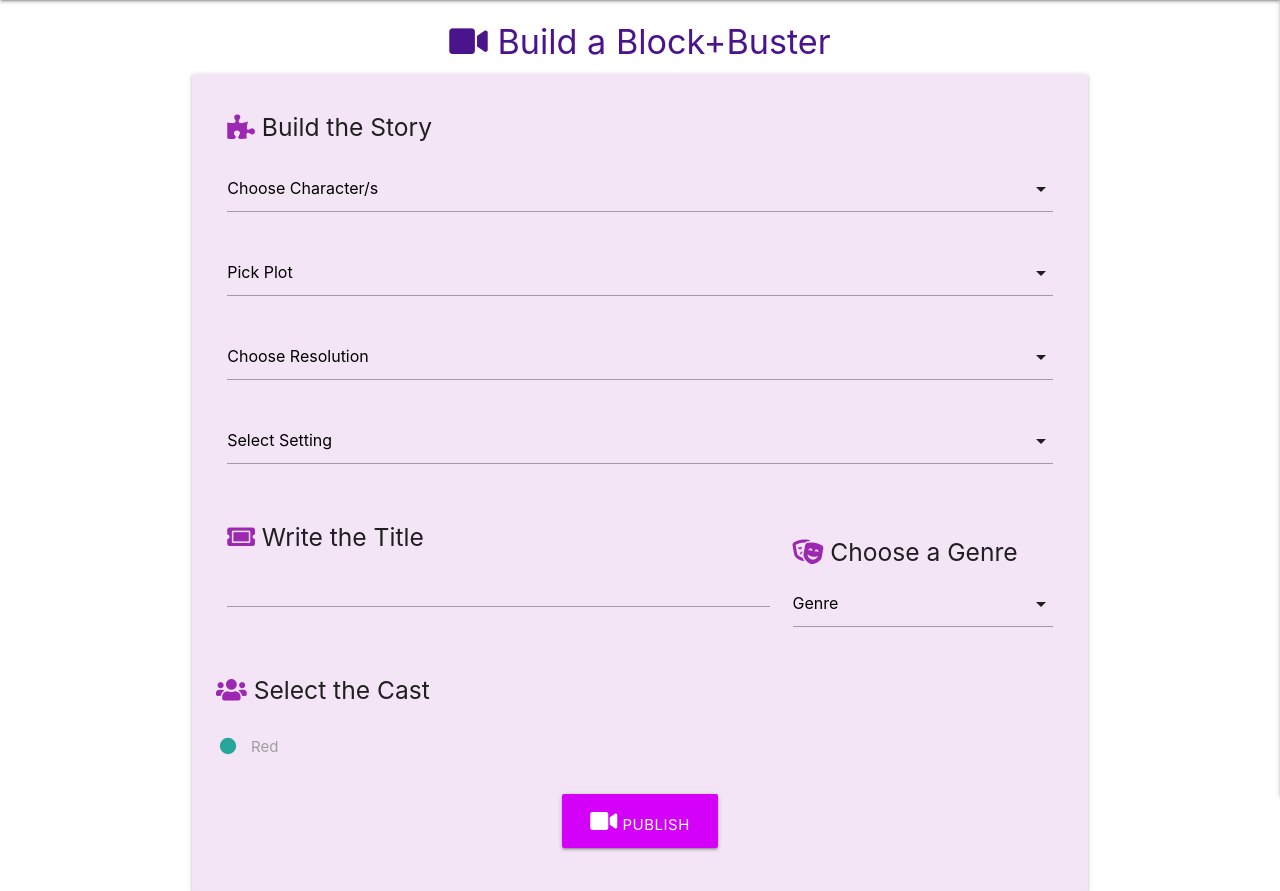
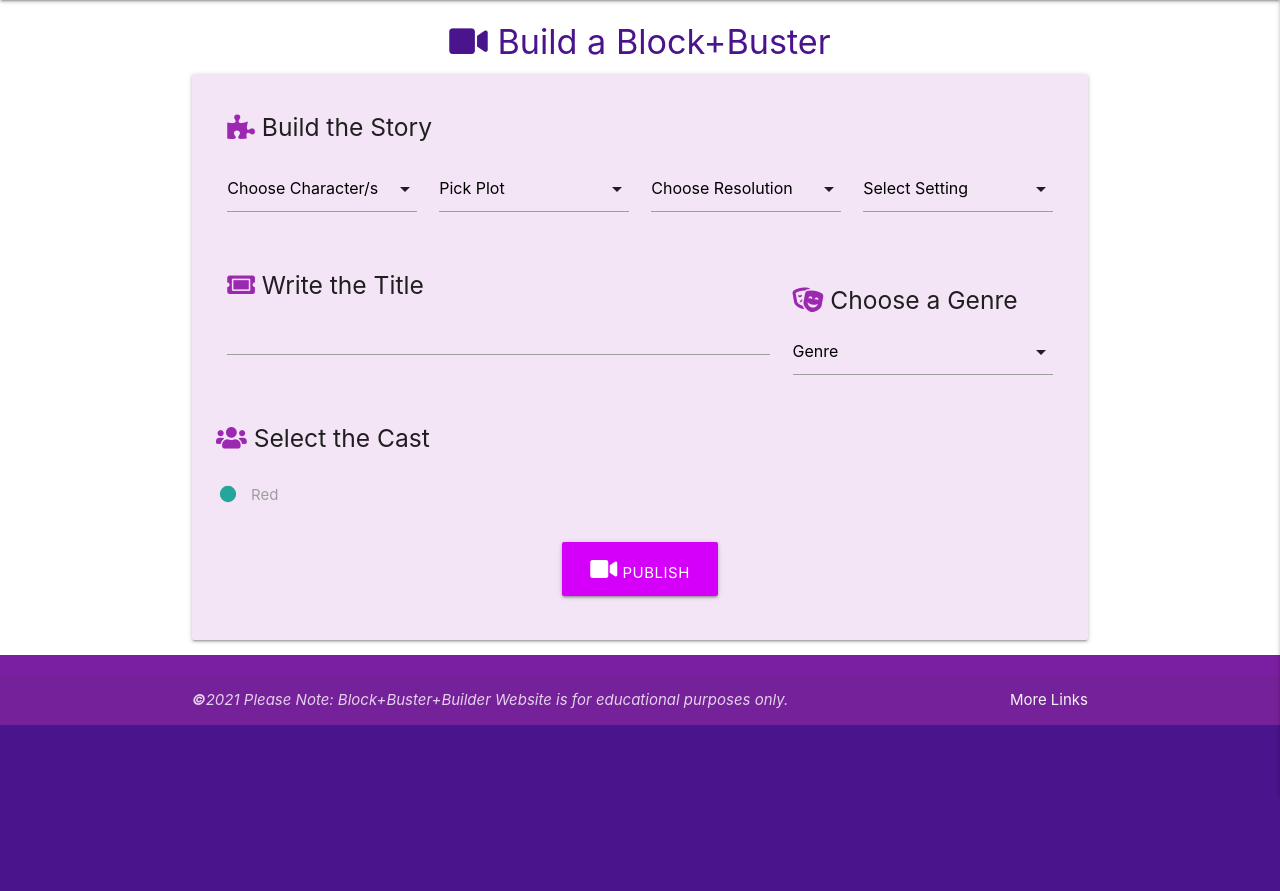
Before and after one commit to charliekranz/blockbuster_MS3, a Flask app: page /add_stories in a window 1280 px wide. Shown: the part 64-955 px from the top of the page. After the commit the page ends 860 px from the top, so only its background shows below. Run offline with Flask 2, Linux system fonts and the light colour scheme; data that the repository does not hold is empty; some libraries are stand-ins or nearby versions.

Commit message:
Styling the Build Story section, still need to sort flow text.

```diff
--- a/templates/build.html
+++ b/templates/build.html
@@ -11,7 +11,7 @@
                  Build the Story</h5>
             <div class="row">
                  <!-- character -->
-                <div class="input-field col s12">
+                <div class="input-field col l3 m6 s12">
                     <select id="character_name" name="character_name" class="validate" required>
                         <option value="" disabled selected>Choose Character/s</option>
                             {% for character in characters %}
@@ -20,7 +20,7 @@
                     </select>
                 </div>
                 <!-- plot -->
-                <div class="input-field col s12 ">
+                <div class="input-field col l3 m6 s12">
                      <select id="plot_name" name="plot_name" class="validate" required>
                          <option value="" disabled selected>Pick Plot</option>
                             {% for plot in plots %}
@@ -29,7 +29,7 @@
                     </select>
                 </div>
                 <!-- resolution -->
-                 <div class="input-field col s12 ">
+                 <div class="input-field col l3 m6 s12">
                      <select id="resolution_name" name="resolution_name" class="validate" required>
                          <option value="" disabled selected>Choose Resolution</option>
                             {% for resolution in resolutions %}
@@ -38,7 +38,7 @@
                     </select>
                 </div>
                 <!-- setting -->
-                 <div class="input-field col s12 ">
+                 <div class="input-field col l3 m6 s12">
                      <select id="setting_name" name="setting_name" class="validate" required>
                          <option value="" disabled selected>Select Setting</option>
                             {% for setting in settings %}
```
